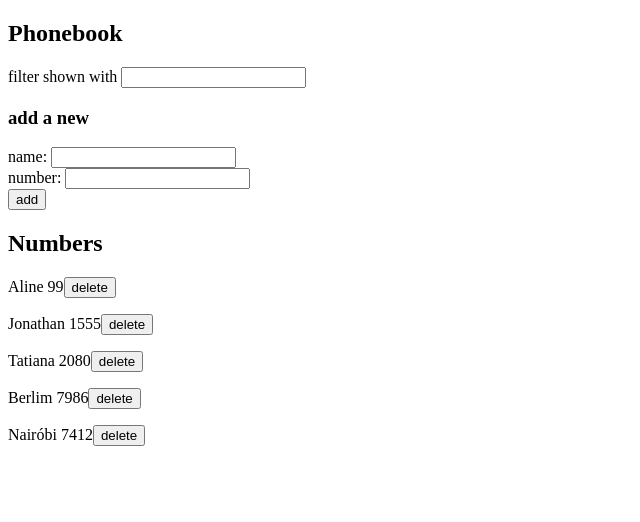
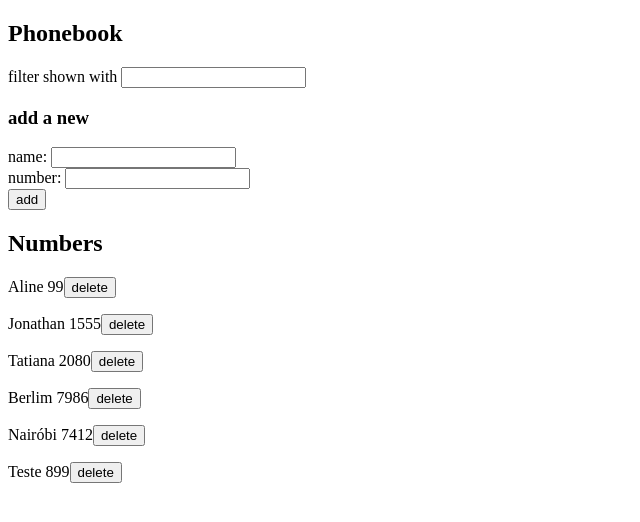
Before and after one commit to Jonh1788/fullstackOpen, a React (Create React App) app in the folder part2/phonebook/: page / in a window 1280 px wide. Shown: the top 522 px of the page, without its empty margins (0-640 px from the left). Built offline with nearby package versions, Linux system fonts and the light colour scheme; data requests are answered from the project's data file.

Commit message:
Corrigido a funcao de filtro

```diff
--- a/part2/phonebook/db.json
+++ b/part2/phonebook/db.json
@@ -24,6 +24,11 @@
       "name": "Nairóbi",
       "number": "7412",
       "id": 5
+    },
+    {
+      "name": "Teste",
+      "number": "899",
+      "id": 6
     }
   ]
 }
--- a/part2/phonebook/src/App.js
+++ b/part2/phonebook/src/App.js
@@ -77,7 +77,7 @@ const App = () => {
     const lista = persons.filter(person => person.name.toLowerCase().includes(event.target.value.toLowerCase()))
 
     setNewFilter(event.target.value)
-    const eMaior = filter.length > 0 ? true : false
+    const eMaior = event.target.value.length > 0 ? true : false
     if(eMaior)
     {
       setPersonsToShow(lista)
```
